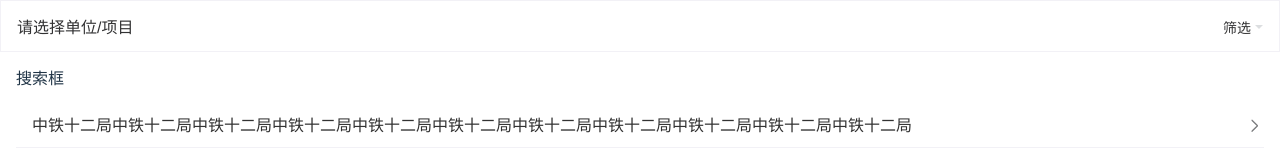
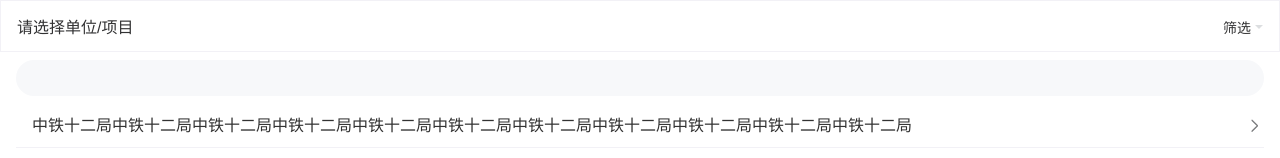
Before and after one commit to Steven-Rogers27/virtual-project-tree, a Vue app: page / in a window 1280 px wide. Shown: the top 158 px of the page. Built offline with nearby package versions, Linux system fonts and the light colour scheme.

Commit message:
feat: 增加搜索框

```diff
--- a/src/components/virtual-project-tree/style.css
+++ b/src/components/virtual-project-tree/style.css
@@ -27,6 +27,9 @@
 }
 .h-24 {
   height: 24px;
+}
+.h-36 {
+  height: 36px;
 }
 .h-81p {
   height: 81.948%;
@@ -354,6 +357,9 @@
 .bg-color-1 {
   background-color: rgba(242, 243, 245, 1);
 }
+.bg-color-2 {
+  background-color: rgba(247, 248, 250, 1);
+}
 
 .opacity-0 {
   opacity: 0;
@@ -371,6 +377,9 @@
 }
 .rounded-16 {
   border-radius: 16px;
+}
+.rounded-19 {
+  border-radius: 19px;
 }
 .rounded-15-5 {
   border-radius: 15.5px;
--- a/src/components/virtual-project-tree/virtual-project-tree.vue
+++ b/src/components/virtual-project-tree/virtual-project-tree.vue
@@ -14,7 +14,7 @@
       </div>
     </div>
     <div class="box-border h-52 px-16 py-8 leading-36 bg-color-white text-left">
-      搜索框
+      <div class="h-36 rounded-19 leading-36 bg-color-2 w-full text-left"></div>
     </div>
     <VirtualTree />
     <div
```
